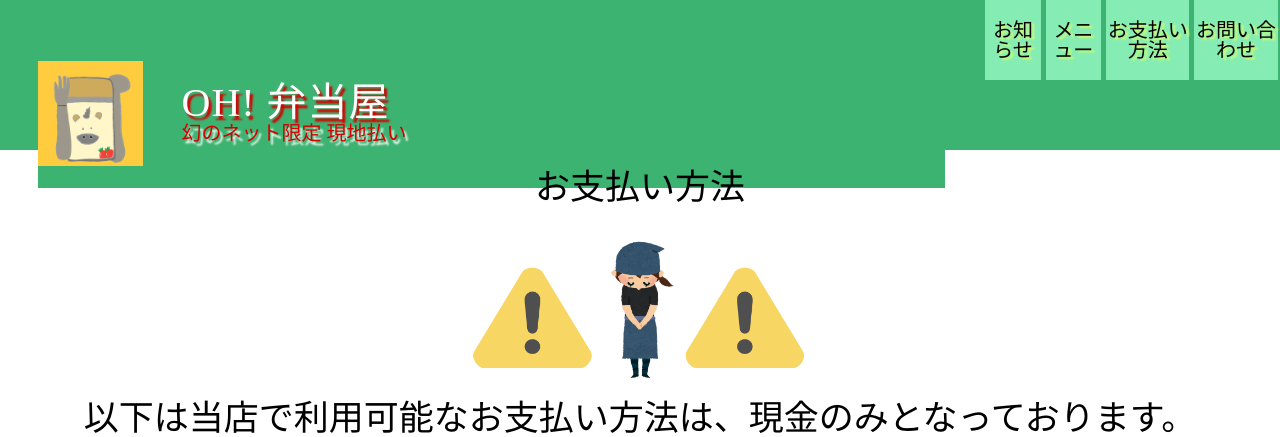
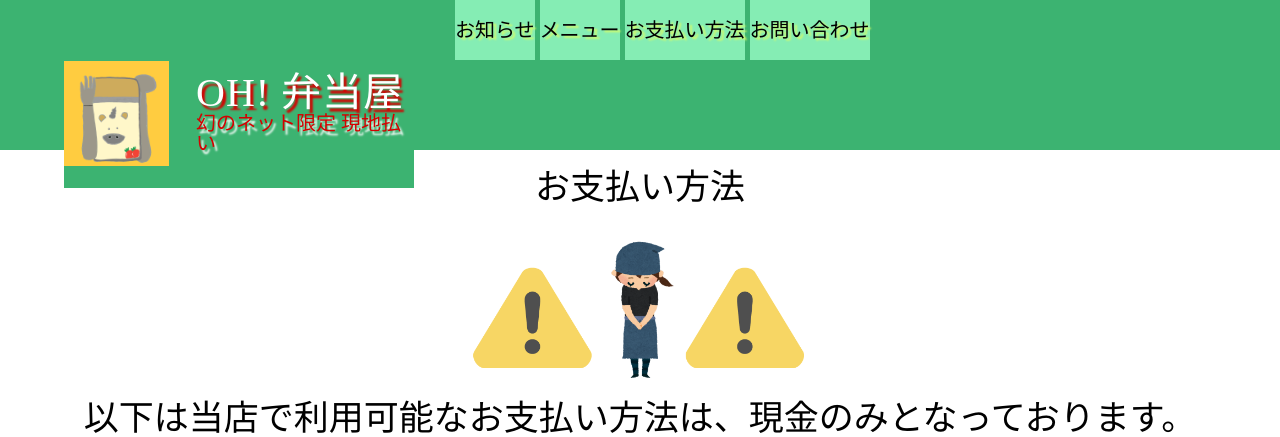
Before and after one commit to michikofujita/oh-bento, a PHP site: page /cash.php in a window 1280 px wide. Shown: the top 437 px of the page. Run offline with PHP 8.4, Linux system fonts and the light colour scheme.

Commit message:
藤田　追加

```diff
--- a/css/base-style.css
+++ b/css/base-style.css
@@ -178,6 +178,11 @@ footer {
 
 /* 画面サイズ変更 */
 @media screen and (min-width: 1000px) {
+    header .hero {
+        margin-left: 5%;
+        width: auto;
+    }
+
     .for-sh {
         display: block;
     }
@@ -187,7 +192,6 @@ footer {
     .header-flex {
         display: flex;
         background-color: #3cb371;
-        /* width: 100%; */
         height: 150px;
     }
 
--- a/index.php
+++ b/index.php
@@ -3,6 +3,8 @@
 
    <!-- 商品 -->
 
+<?php require 'product.php'; ?>
+
    <!-- 商品 -->
 <?php require 'address.php'; ?>
 <?php require 'footer.php'; ?>
```
